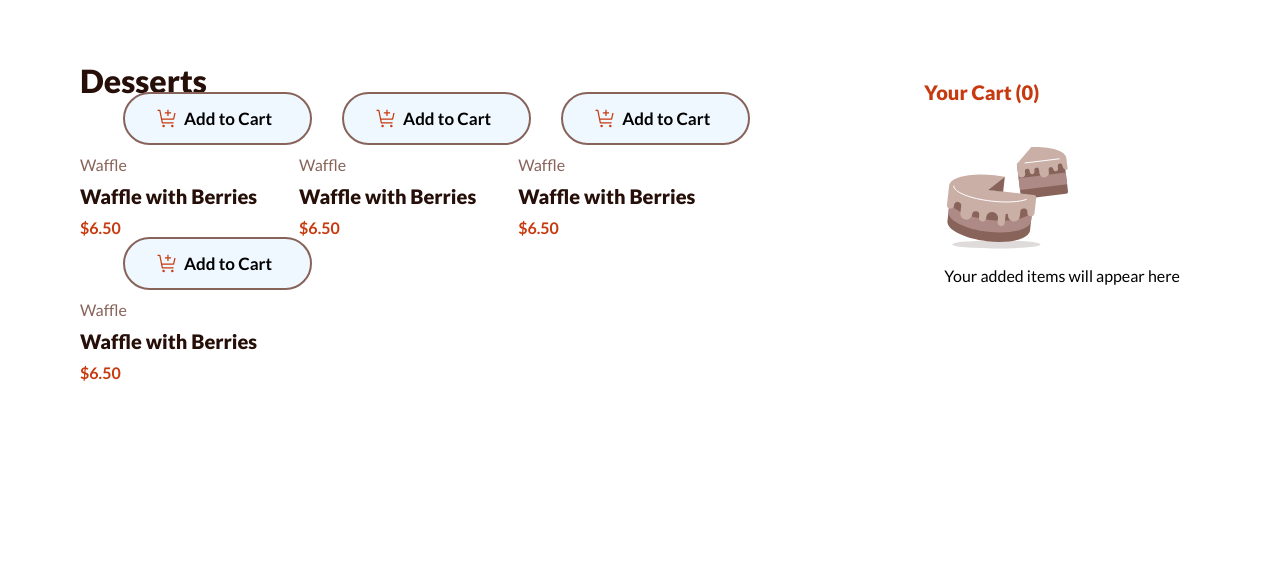
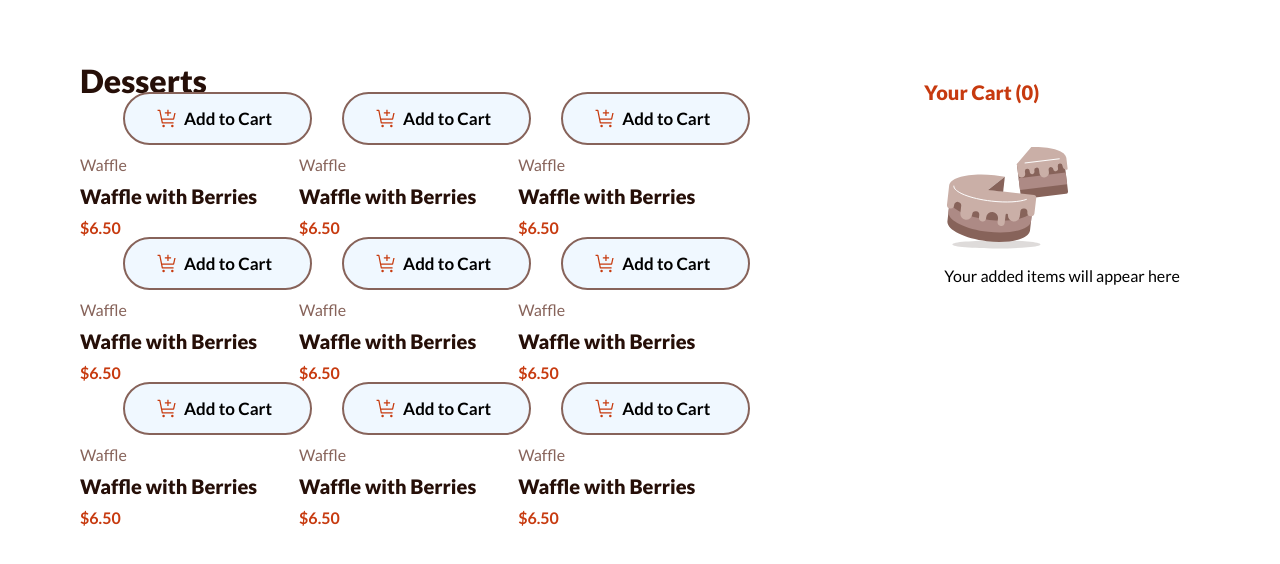
Before and after one commit to AnitaAlexieva/Product-List, a React (Vite) app in the folder client/: page / in a window 1280 px wide. Shown: the top 564 px of the page. Built offline with nearby package versions, Linux system fonts and the light colour scheme; a web font is replaced by a local one.

Commit message:
Loop all the desserts

```diff
--- a/client/src/components/DessertsPage.jsx
+++ b/client/src/components/DessertsPage.jsx
@@ -5,7 +5,7 @@ import requester from "../utils/requester";
 export default function DessertsPage() {
   const [showDialog, setShowDialog] = useState(false);
   const [isAdded, setIsAdded] = useState(false);
-  const [desserts, setDesserts] = useState({})
+  const [desserts, setDesserts] = useState([])
 
   useEffect(() =>{
       requester('/data.json')
@@ -58,10 +58,15 @@ export default function DessertsPage() {
         <div className="desserts-container">
           <h1>Desserts</h1>
           <div className="all-desserts">
-            <DessertItem desserts={desserts} onAddedDessert={isAddedInfo} />
-            <DessertItem />
-            <DessertItem />
-            <DessertItem />
+            {
+              desserts.map((desserts,index)=>(
+                <DessertItem
+                key={index}
+                desserts={desserts}
+                onAddedDessert={isAddedInfo}
+                />
+              ))
+            }
           </div>
         </div>
 
@@ -79,6 +84,7 @@ export default function DessertsPage() {
                 </div>
               </div>
               <div className="close-mark-div">
+                <img className="close-mark" src="assets\images\icon-remove-item.svg" alt="close" />
               </div>
             </div>
 
```
